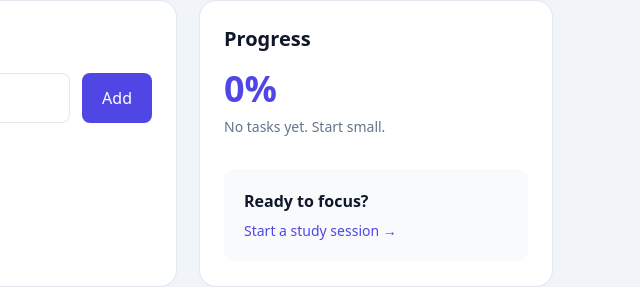
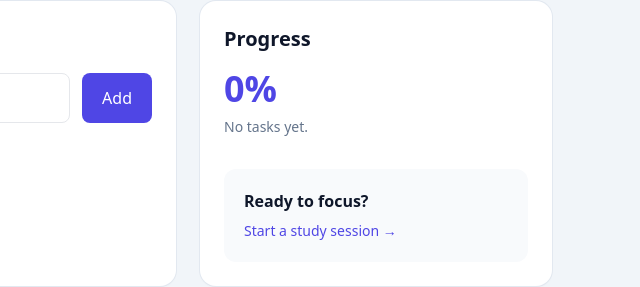
Before and after one commit to DaxtonZimmerman/ProductivityApp, a website: page index.html in a window 1280 px wide. Shown: the part 548-835 px from the top of the page, 640-1280 px from the left. Drawn offline with nearby package versions, Linux system fonts and the light colour scheme; no server answers.

```diff
--- a/index.html
+++ b/index.html
@@ -57,7 +57,7 @@
             <aside class="rounded-2xl bg-white p-6 shadow-sm ring-1 ring-slate-200">
                 <h3 class="text-xl font-semibold">Progress</h3>
                 <div class="mt-4 text-4xl font-bold text-indigo-600" id="progress">0%</div>
-                <p class="mt-2 text-sm text-slate-500" id="progress-text">No tasks yet. Start small.</p>
+                <p class="mt-2 text-sm text-slate-500" id="progress-text">No tasks yet.</p>
                 <div class="mt-8 rounded-xl bg-slate-50 p-5">
                     <h3 class="font-semibold">Ready to focus?</h3>
                     <a class="mt-2 inline-block text-sm font-medium text-indigo-600 hover:text-indigo-800" href="Focus.html">Start a study session →</a>
```
Also changed, not shown: tasks.html (+1 -1 lines).
